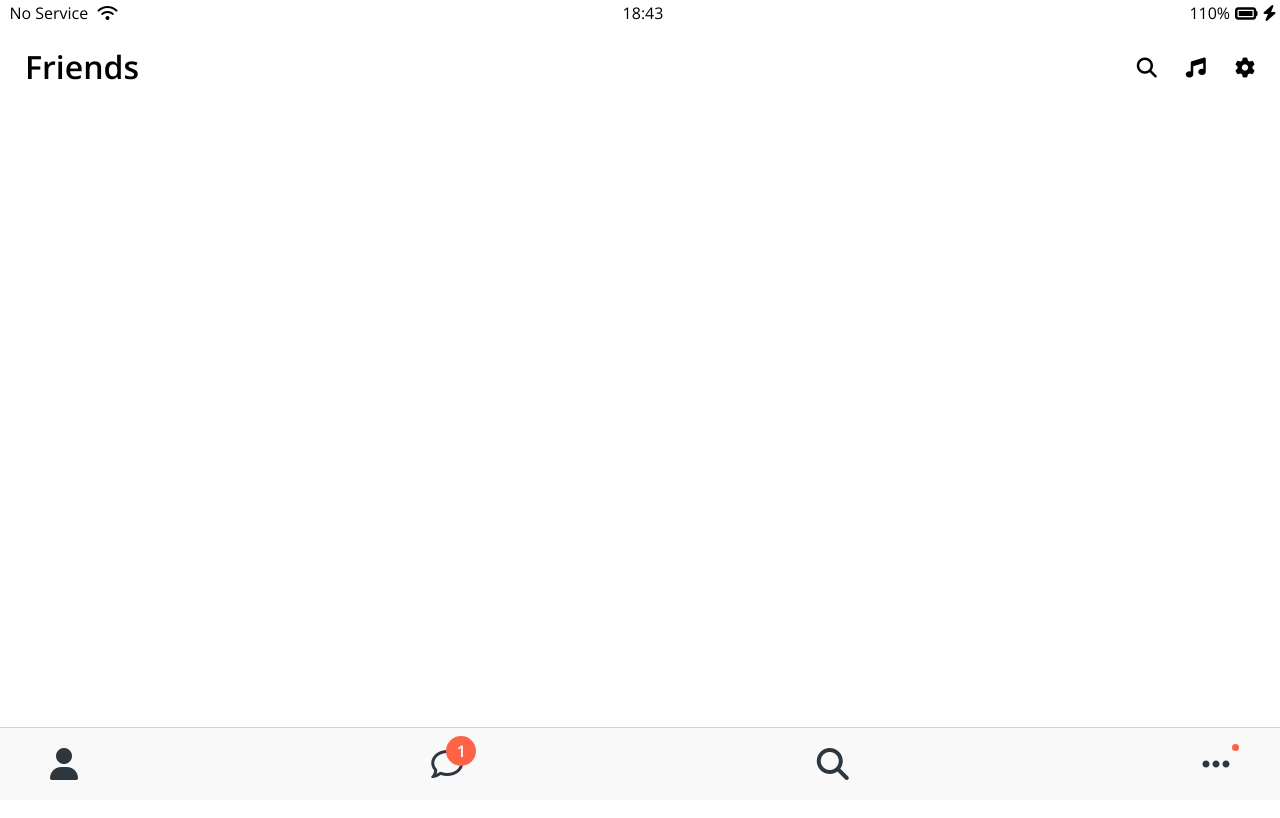
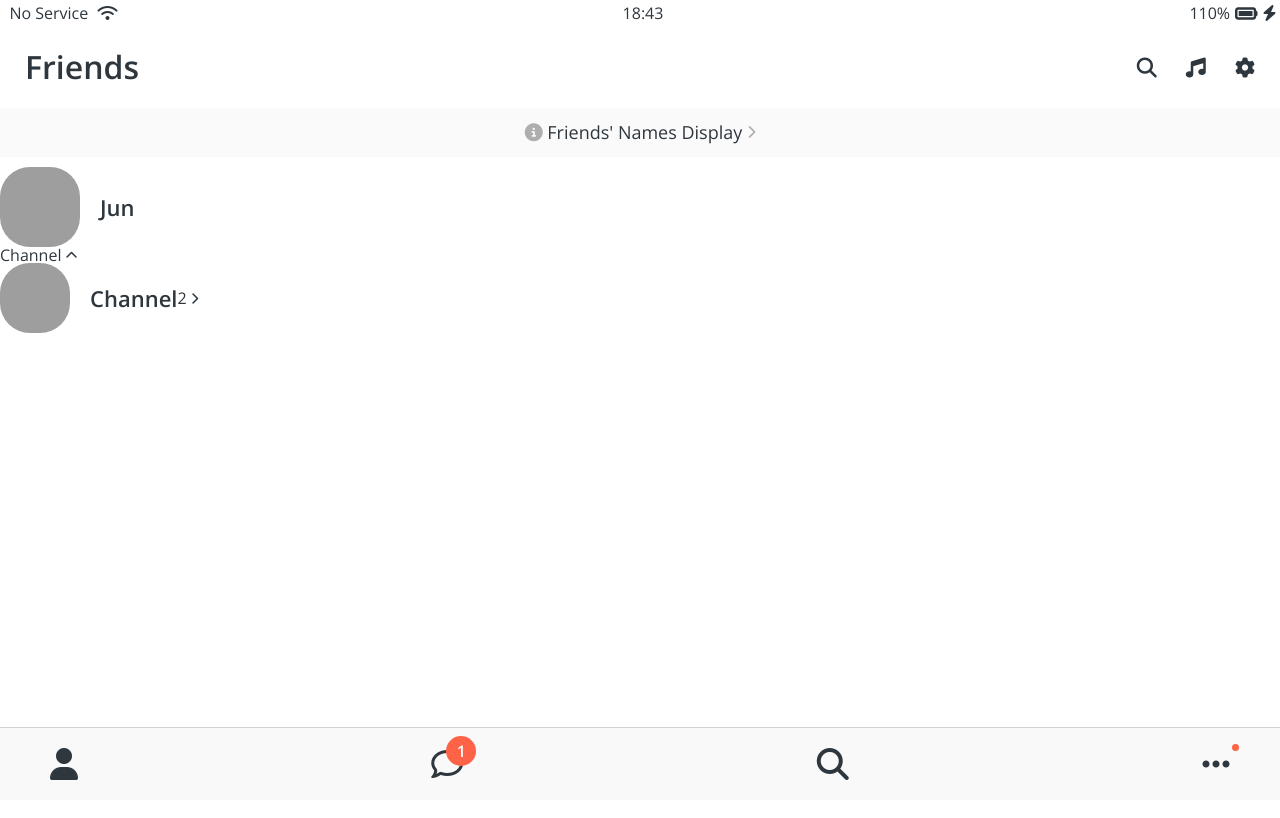
Before and after one commit to hjbaek91/kokoa-clone-2022, a plain HTML site: page friends.html in a window 1280 px wide. Shown: the top 818 px of the page. Drawn offline with nearby package versions, Linux system fonts and the light colour scheme; grey boxes are pictures that could not be loaded.

Commit message:
Created user component

```diff
--- a/css/components/screen-header.css
+++ b/css/components/screen-header.css
@@ -2,7 +2,7 @@
   display: flex;
   justify-content: space-between;
   align-items: center;
-  padding: 25px;
+  padding: var(--horizontal-space);
 }
 
 .screen-header__title {
--- /dev/null
+++ b/css/components/user-component.css
@@ -0,0 +1,28 @@
+.user-component,
+.user-component__column:first-child {
+  display: flex;
+  align-items: center;
+}
+
+.user-component__avatar {
+  width: 70px;
+  height: 70px;
+  border-radius: 30px;
+  margin-right: 20px;
+}
+
+.user-component__title {
+  font-weight: 600;
+  font-size: 22px;
+}
+
+.user-component__subtitle {
+  margin-top: 5px;
+  font-size: 17px;
+  color: rgba(0, 0, 0, 0.5);
+}
+
+.user-component__avatar--xl {
+  width: 80px;
+  height: 80px;
+}
--- /dev/null
+++ b/css/screens/friends.css
@@ -0,0 +1,16 @@
+#friends-display-link {
+  text-align: center;
+  display: block;
+  background-color: #fafafa;
+  padding: 15px 0px;
+  font-size: 18px;
+  margin-bottom: 10px;
+}
+
+#friends-display-link i {
+  color: rgba(0, 0, 0, 0.3);
+}
+
+.friends-screen {
+  padding: 0px var(--horizontal-space);
+}
--- a/css/style.css
+++ b/css/style.css
@@ -7,11 +7,13 @@
 @import "components/status-bar.css";
 @import "components/nav-bar.css";
 @import "components/screen-header.css";
+@import "components/user-component.css";
 
 /* Screens */
 @import "screens/login.css";
+@import "screens/friends.css";
 
 body {
+  color: #2e363e;
   font-family: "Open Sans", sans-serif;
-  height: 1000vh;
 }
--- a/css/variable.css
+++ b/css/variable.css
@@ -1,3 +1,4 @@
 :root {
   --yellow: #fae100;
+  --horizontal-space: 25px;
 }
--- a/friends.html
+++ b/friends.html
@@ -32,6 +32,48 @@
       </div>
     </header>
 
+    <a id="friends-display-link">
+      <i class="fas fa-info-circle"></i> Friends' Names Display
+      <i class="fas fa-chevron-right fa-xs"></i>
+    </a>
+
+    <main class="friends__screen">
+      <div class="user-component">
+        <div class="user-component__column">
+          <img
+            src="https://avatars.githubusercontent.com/u/69138182?v=4"
+            class="user-component__avatar user-component__avatar--xl"
+          />
+          <div class="user-component__text">
+            <h4 class="user-component__title">Jun</h4>
+            <!-- <h6 class="user-component__subtitle">Hello World~!</h6> -->
+          </div>
+        </div>
+        <div class="user-component__column"></div>
+      </div>
+      <div class="friends-screen__channel">
+        <div class="friends-screen__channel-header">
+          <span>Channel</span>
+          <i class="fas fa-chevron-up fa-xs"></i>
+        </div>
+        <div class="user-component">
+          <div class="user-component__column">
+            <img
+              src="https://avatars.githubusercontent.com/u/69138182?v=4"
+              class="user-component__avatar user-component__avatar--sm"
+            />
+            <div class="user-component__text">
+              <h4 class="user-component__title">Channel</h4>
+            </div>
+          </div>
+          <div class="user-component__column">
+            <span>2</span>
+            <i class="fas fa-chevron-right fa-xs"></i>
+          </div>
+        </div>
+      </div>
+    </main>
+
     <nav class="nav">
       <ul class="nav__list">
         <li class="nav__btn">
```
